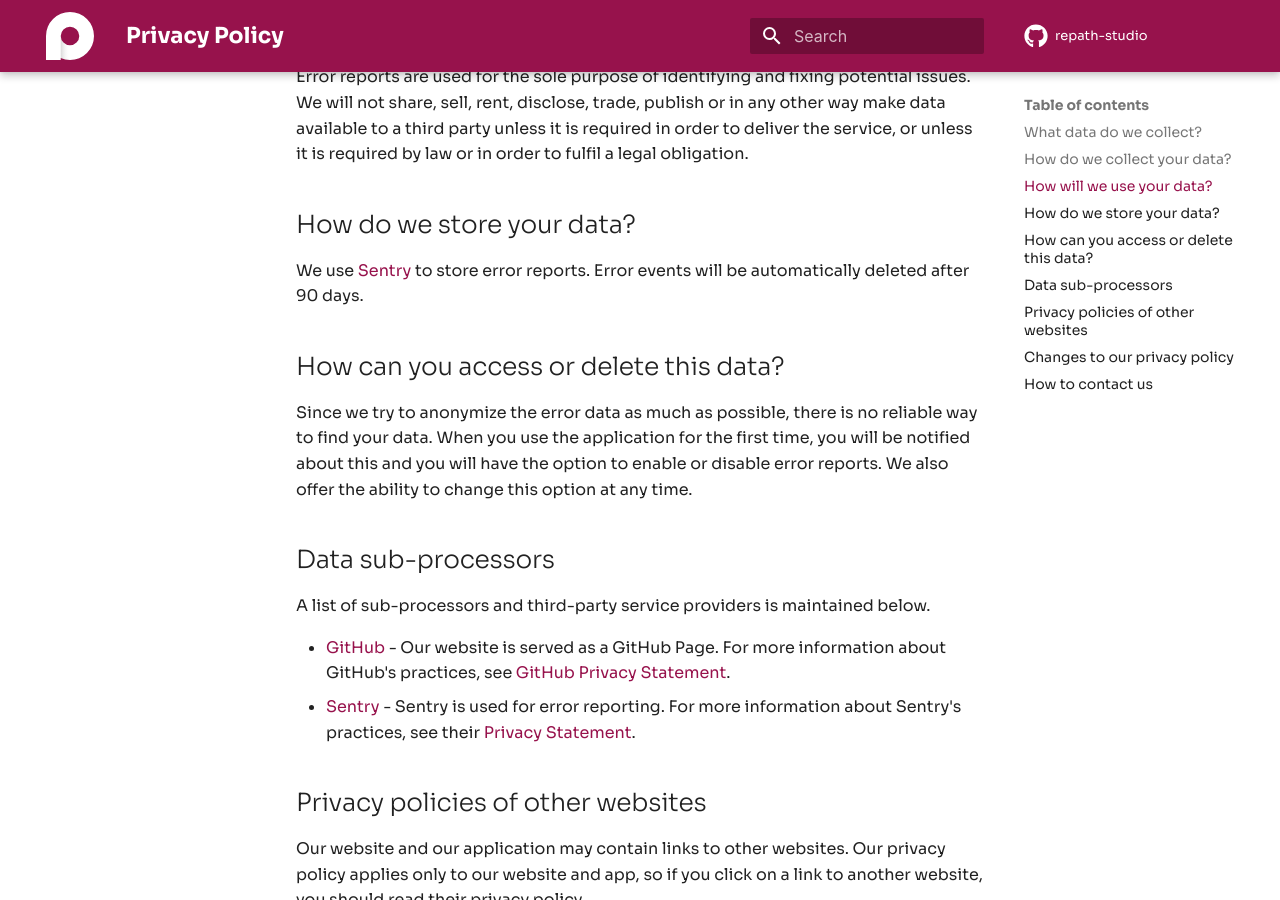
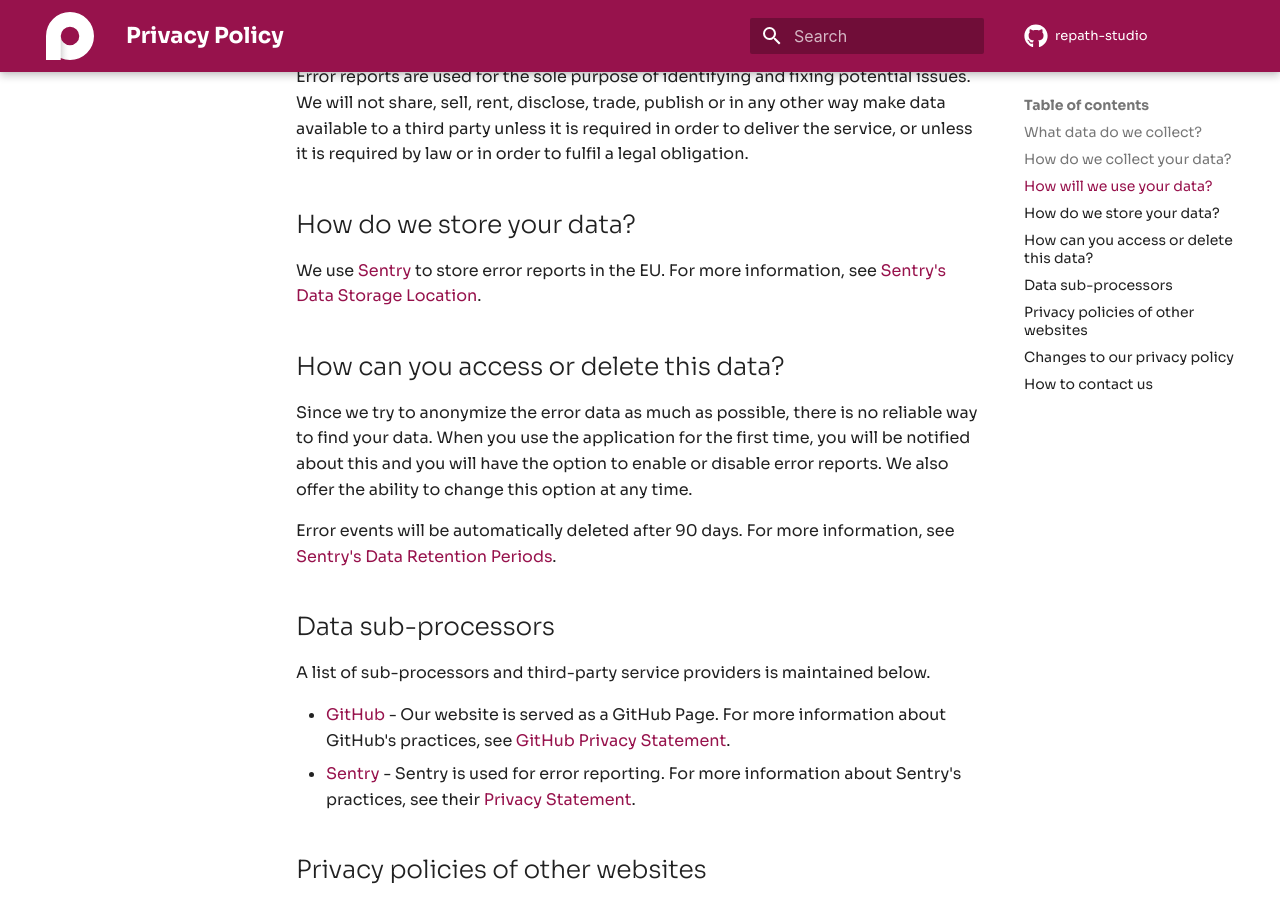
Before and after one commit to repath-project/repath-website, an MkDocs documentation site: the page built from docs/policies/privacy.md, in a window 1280 px wide and 900 px high, scrolled down 841 px. Built offline with MkDocs 1.6.1 and Material for MkDocs 9.7.7, drawn with Linux system fonts in a browser that asks for light colours; comment, search, counter and statistics services are not loaded.

Commit message:
update privacy policy

```diff
--- a/docs/policies/privacy.md
+++ b/docs/policies/privacy.md
@@ -30,8 +30,8 @@
 
 ## How do we store your data?
 
-We use [Sentry](https://sentry.io) to store error reports. Error events will be
-automatically deleted after 90 days.
+We use [Sentry](https://sentry.io) to store error reports in the EU. For more information,
+see [Sentry's Data Storage Location](https://docs.sentry.io/organization/data-storage-location/).
 
 ## How can you access or delete this data?
 
@@ -40,12 +40,16 @@
 about this and you will have the option to enable or disable error reports. We also offer
 the ability to change this option at any time.
 
+Error events will be automatically deleted after 90 days. For more information, see
+[Sentry's Data Retention Periods](https://docs.sentry.io/security-legal-pii/security/data-retention-periods/).
+
 ## Data sub-processors
 
 A list of sub-processors and third-party service providers is maintained below.
 
 - [GitHub](https://github.com/) - Our website is served as a GitHub Page. For more
-  information about GitHub's practices, see [GitHub Privacy Statement](https://docs.github.com/en/site-policy/privacy-policies/github-privacy-statement).
+  information about GitHub's practices,
+  see [GitHub Privacy Statement](https://docs.github.com/en/site-policy/privacy-policies/github-privacy-statement).
 - [Sentry](https://sentry.io/) - Sentry is used for error reporting. For more information
   about Sentry's practices, see their [Privacy Statement](https://sentry.io/privacy/).
 
```
